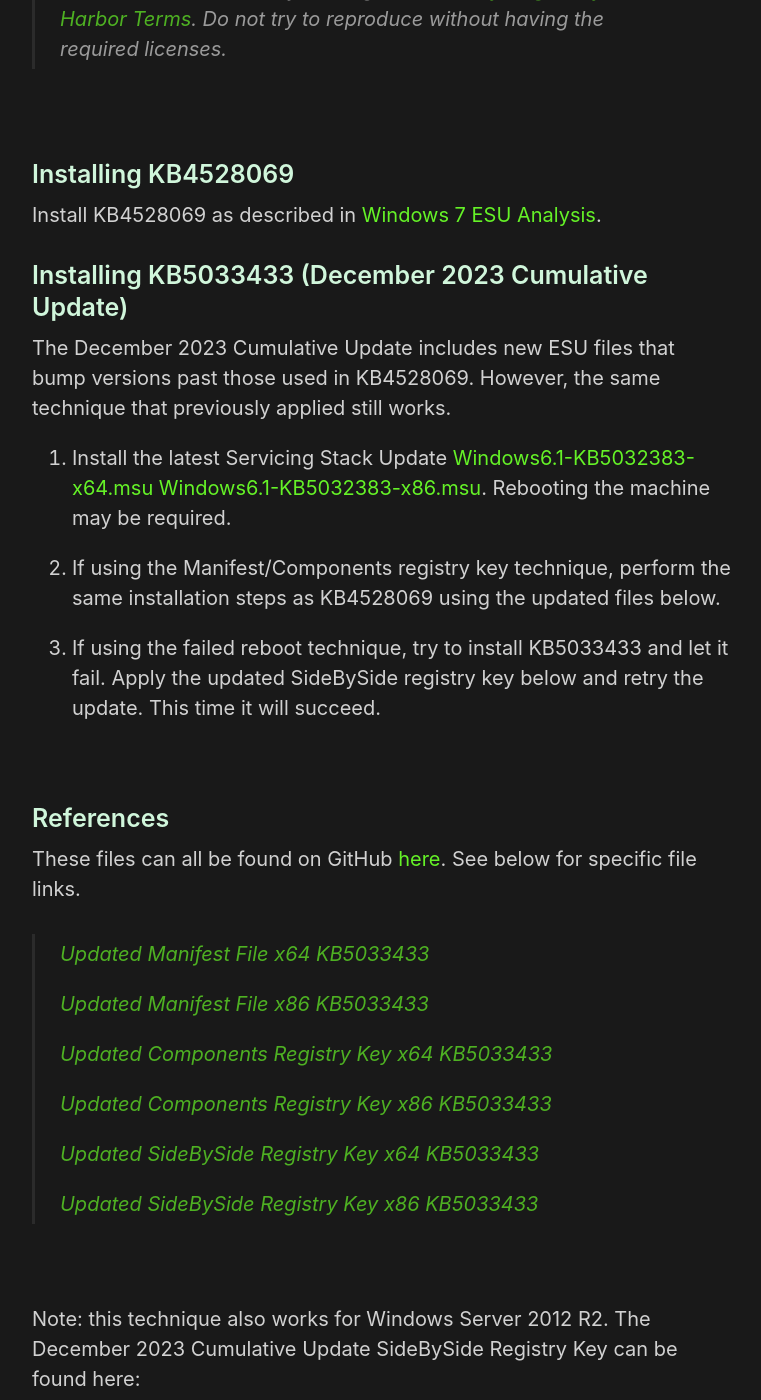
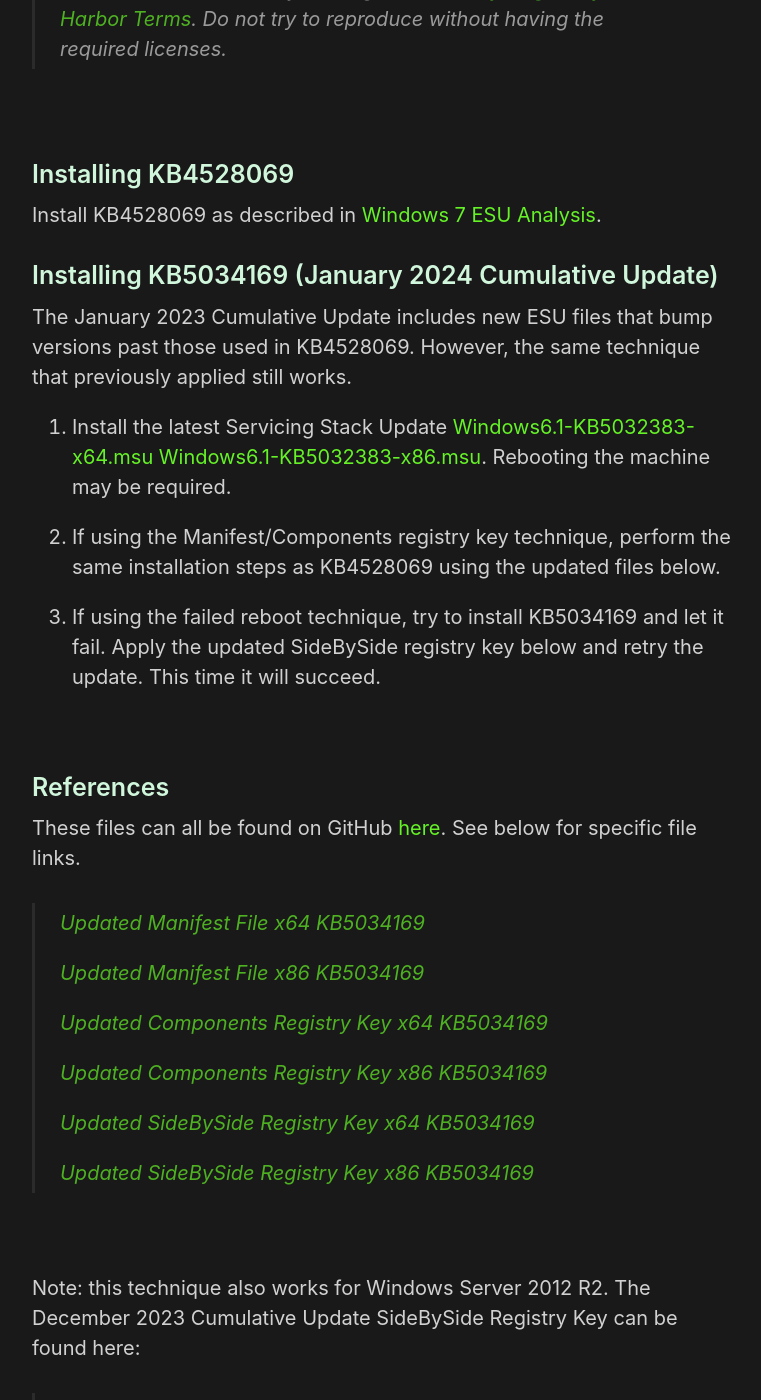
Before and after one commit to HackAndPwn/HackAndPwn.github.io, a Jekyll site: the page built from _posts/2020-09-12-windows-7-esu-analysis-updates.md, in a window 1280 px wide and 1400 px high, scrolled down 731 px. Shown: the whole window, without its empty margins (258-1019 px from the left). Built offline with Jekyll 4.4.1, drawn with Linux system fonts in a browser that asks for light colours; some of the changed text lies outside the part shown.

Commit message:
January  2024 ESU Analysis Updates

```diff
--- a/_posts/2020-09-12-windows-7-esu-analysis-updates.md
+++ b/_posts/2020-09-12-windows-7-esu-analysis-updates.md
@@ -2,7 +2,7 @@
 layout: post
 title: Windows 7 ESU Analysis Updates
 original_date: 2020-09-12
-date: 2023-12-22
+date: 2024-01-21
 ---
 
 The original Windows 7 ESU Analysis can be found [here](https://hackandpwn.com/windows-7-esu-analysis).  With the September 2020 Cumulative Update, the technique as described no longer works to install this update.  However, only slight modifications need to be made in order for this new update to also install.
@@ -19,15 +19,15 @@
 
 Install KB4528069 as described in [Windows 7 ESU Analysis](https://hackandpwn.com/windows-7-esu-analysis).
 
-### Installing KB5033433 (December 2023 Cumulative Update)
+### Installing KB5034169 (January 2024 Cumulative Update)
 
-The December 2023 Cumulative Update includes new ESU files that bump versions past those used in KB4528069.  However, the same technique that previously applied still works.
+The January 2023 Cumulative Update includes new ESU files that bump versions past those used in KB4528069.  However, the same technique that previously applied still works.
 
 1. Install the latest Servicing Stack Update [Windows6.1-KB5032383-x64.msu](https://github.com/HackAndPwn/Windows-7-Patching/raw/master/07_ESU_Updates/01_Windows6.1-KB5032383-x64.msu) [Windows6.1-KB5032383-x86.msu](https://github.com/HackAndPwn/Windows-7-Patching/raw/master/07_ESU_Updates/01_Windows6.1-KB5032383-x86.msu).  Rebooting the machine may be required.
 
 2. If using the Manifest/Components registry key technique, perform the same installation steps as KB4528069 using the updated files below.
 
-3. If using the failed reboot technique, try to install KB5033433 and let it fail.  Apply the updated SideBySide registry key below and retry the update.  This time it will succeed.
+3. If using the failed reboot technique, try to install KB5034169 and let it fail.  Apply the updated SideBySide registry key below and retry the update.  This time it will succeed.
 
 <br>
 
@@ -35,17 +35,17 @@
 
 These files can all be found on GitHub [here](https://github.com/HackAndPwn/Windows-7-ESU-Analysis).  See below for specific file links.
 
-> [Updated Manifest File x64 KB5033433](https://github.com/HackAndPwn/Windows-7-ESU-Analysis/blob/master/2023_12/amd64_microsoft-windows-s..edsecurityupdatesai_31bf3856ad364e35_6.1.7602.26864_none_c8ab5784364cb56a.manifest)
+> [Updated Manifest File x64 KB5034169](https://github.com/HackAndPwn/Windows-7-ESU-Analysis/blob/master/2024_01/amd64_microsoft-windows-s..edsecurityupdatesai_31bf3856ad364e35_6.1.7602.26910_none_c8dd67de3627c180.manifest)
 >
-> [Updated Manifest File x86 KB5033433](https://github.com/HackAndPwn/Windows-7-ESU-Analysis/blob/master/2023_12/x86_microsoft-windows-s..edsecurityupdatesai_31bf3856ad364e35_6.1.7602.26864_none_6c8cbc007def4434.manifest)
+> [Updated Manifest File x86 KB5034169](https://github.com/HackAndPwn/Windows-7-ESU-Analysis/blob/master/2024_01/x86_microsoft-windows-s..edsecurityupdatesai_31bf3856ad364e35_6.1.7602.26910_none_6cbecc5a7dca504a.manifest)
 >
-> [Updated Components Registry Key x64 KB5033433](https://github.com/HackAndPwn/Windows-7-ESU-Analysis/blob/master/2023_12/ComponentsRegistryKey_x64.reg)
+> [Updated Components Registry Key x64 KB5034169](https://github.com/HackAndPwn/Windows-7-ESU-Analysis/blob/master/2024_01/ComponentsRegistryKey_x64.reg)
 >
-> [Updated Components Registry Key x86 KB5033433](https://github.com/HackAndPwn/Windows-7-ESU-Analysis/blob/master/2023_12/ComponentsRegistryKey_x86.reg)
+> [Updated Components Registry Key x86 KB5034169](https://github.com/HackAndPwn/Windows-7-ESU-Analysis/blob/master/2024_01/ComponentsRegistryKey_x86.reg)
 >
-> [Updated SideBySide Registry Key x64 KB5033433](https://github.com/HackAndPwn/Windows-7-ESU-Analysis/blob/master/2023_12/SideBySideRegistryKey_x64.reg)
+> [Updated SideBySide Registry Key x64 KB5034169](https://github.com/HackAndPwn/Windows-7-ESU-Analysis/blob/master/2024_01/SideBySideRegistryKey_x64.reg)
 >
-> [Updated SideBySide Registry Key x86 KB5033433](https://github.com/HackAndPwn/Windows-7-ESU-Analysis/blob/master/2023_12/SideBySideRegistryKey_x86.reg)
+> [Updated SideBySide Registry Key x86 KB5034169](https://github.com/HackAndPwn/Windows-7-ESU-Analysis/blob/master/2024_01/SideBySideRegistryKey_x86.reg)
 
 <br>
 
@@ -223,6 +223,9 @@
 * Replaced October 2023 Manifest, Components Registry Key, and SideBySide Registry Key (6.1.7602.26769) with November 2023 (6.1.7602.26816).
 
 ### Update 2023-12-22
-* Added Server 2012 R2 SideBySide Registry Key for December 2023 (6.3.9600.21715).
 * Replaced November 2023 Monthly Update (KB5032252) with December 2023 Monthly Update (KB5033433).
 * Replaced November 2023 Manifest, Components Registry Key, and SideBySide Registry Key (6.1.7602.26816) with December 2023 (6.1.7602.26864).
+
+### Update 2024-01-21
+* Replaced December 2023 Monthly Update (KB5033433) with January 2024 Monthly Update (KB5034169).
+* Replaced December 2023 Manifest, Components Registry Key, and SideBySide Registry Key (6.1.7602.26864) with January 2024 (6.1.7602.26910).
```
